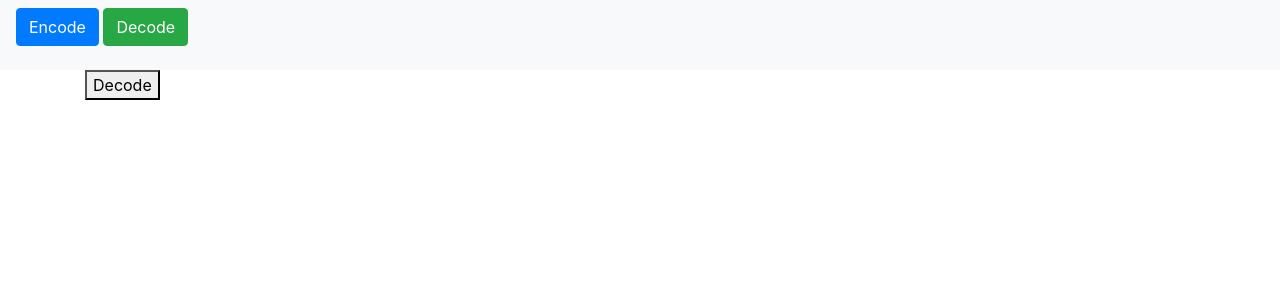
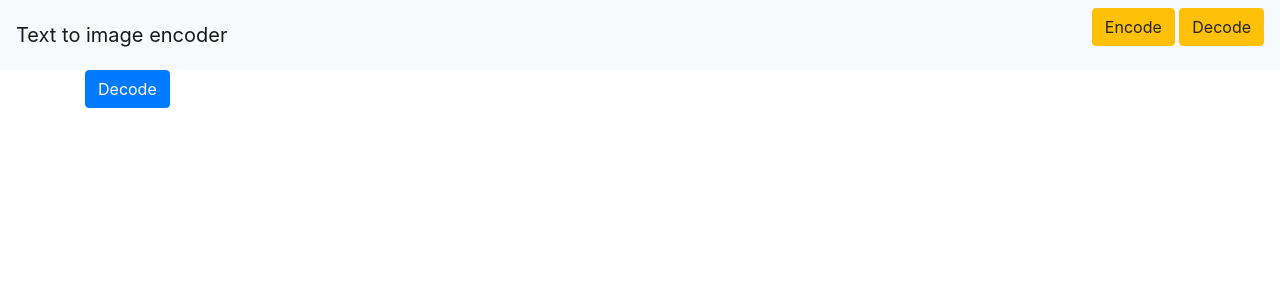
Before and after one commit to Tim-977/text2image-encrypter, a Flask app: page /decoder in a window 1280 px wide. Shown: the top 300 px of the page. Run offline with Flask 3, Linux system fonts and the light colour scheme; some libraries are stand-ins or nearby versions.

Commit message:
Edit frontend

```diff
--- a/templates/base.html
+++ b/templates/base.html
@@ -15,9 +15,10 @@
 <body>
   <header>
     <nav class="navbar navbar-light bg-light">
+      <a class="navbar-brand" href="/">Text to image encoder</a>
       <p>
-        <a class="btn btn-primary " href="/encoder">Encode</a>
-        <a class="btn btn-success" href="/decoder">Decode</a>
+        <a class="btn btn-warning " href="/encoder">Encode</a>
+        <a class="btn btn-warning" href="/decoder">Decode</a>
       </p>
     </nav>
   </header>
--- a/templates/decoder.html
+++ b/templates/decoder.html
@@ -1,7 +1,5 @@
 {% extends "base.html" %}
 
 {% block content %}
-  <form action="/decoder_success" method="get">
-    <button type="submit">Decode</button>
-  </form>
+  <a class="btn btn-primary " href="/decoder_success">Decode</a>
 {% endblock %}
```
Also changed, not shown: templates/decoder_success.html (line endings or trailing spaces), templates/encoder_success.html (line endings or trailing spaces), templates/welcome.html (line endings or trailing spaces).
